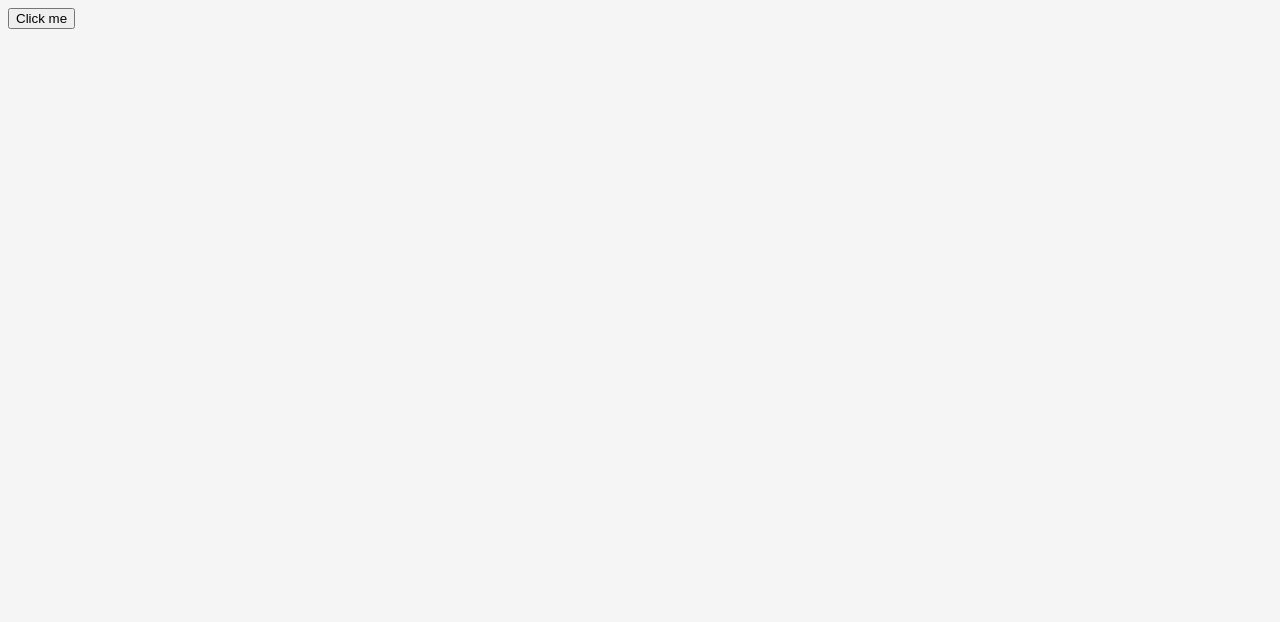
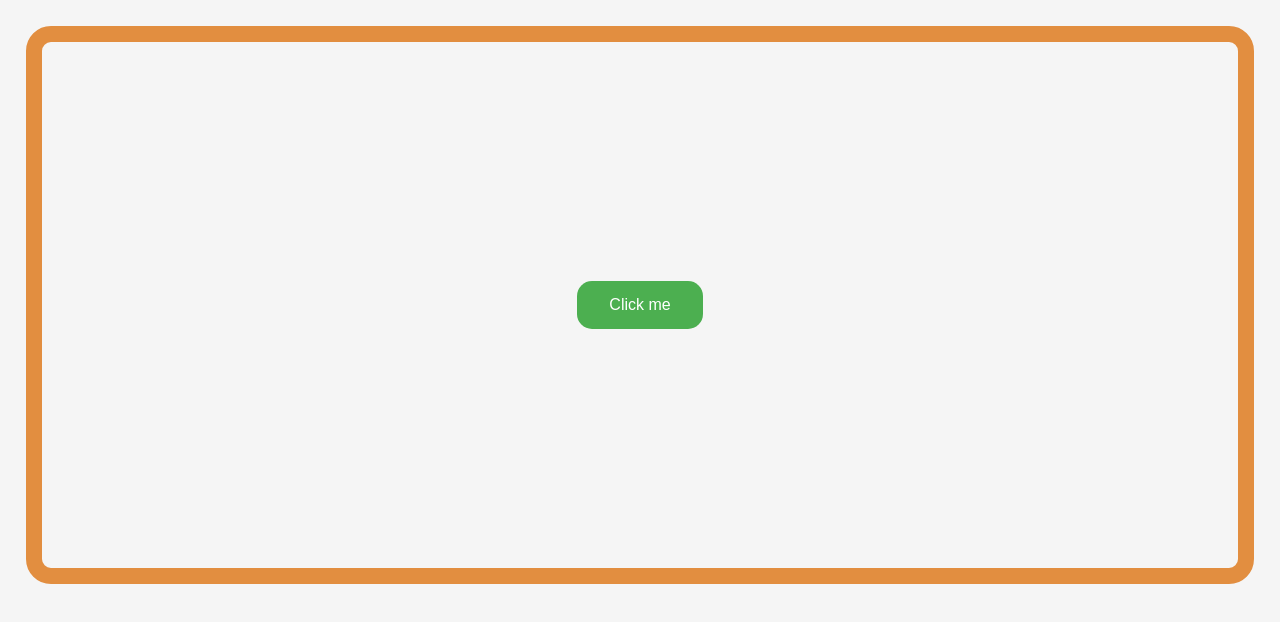
Before and after one commit to gary909/Colour-Changer, a plain HTML site: page index.html in a window 1280 px wide. Drawn offline with Linux system fonts and the light colour scheme.

Commit message:
'styling'

```diff
--- a/index.html
+++ b/index.html
@@ -8,8 +8,11 @@
     <title>Change Background Colour</title>
 </head>
 <body>
-    <div></div>
-    <button id="clickMe">Click me</button>
+    <div id='border'>
+        <div id='border2'>
+            <button id="clickMe">Click me</button>
+        </div>
+    </div>
     <script src='index.js'></script>
 </body>
 </html>
--- a/index.js
+++ b/index.js
@@ -1,4 +1,5 @@
-let background = ['#55efc4', '#81ecec', '#74b9ff', '#a29bfe', '#dfe6e9'];
+// Array of different colours
+let background = ['#55efc4', '#81ecec', '#74b9ff', '#a29bfe', '#dfe6e9', '#00b894', '#00cec9', '#0984e3', '#6c5ce7', '#b2bec3'];
 
 //Random number generator
 function getRandomInt(max) {
@@ -9,7 +10,7 @@ function getRandomInt(max) {
 // When the button is clicked we do this;
 function myFunction(){
     // alert("hey you clicked me!");
-    document.body.style.backgroundColor = getRandomInt(5);
+    document.body.style.backgroundColor = getRandomInt(9);
 }
 
 document.getElementById("clickMe").addEventListener("click", myFunction);
--- a/styles.css
+++ b/styles.css
@@ -1,3 +1,33 @@
 body {
     background-color: whitesmoke;
-  }
+    margin: 2%;
+}
+
+#border{
+    border: 16px solid rgb(226, 142, 64);
+    border-style: solid;
+    border-radius: 25px;
+}
+
+#border2{
+  display: flex;
+  justify-content: center;
+  align-items: center;
+  height: auto;
+  border: none;
+}
+
+#clickMe {
+    margin: 20%;
+    background-color: #4CAF50;
+    border: none;
+    border-radius: 15px;
+    color: white;
+    padding: 15px 32px;
+    text-align: center;
+    text-decoration: none;
+    display: inline-block;
+    font-size: 16px;
+    cursor: pointer;
+
+}
```
